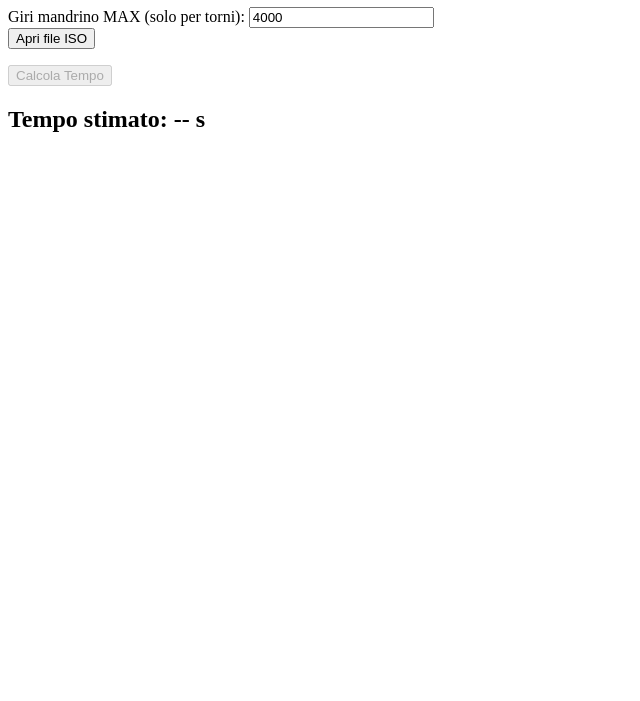
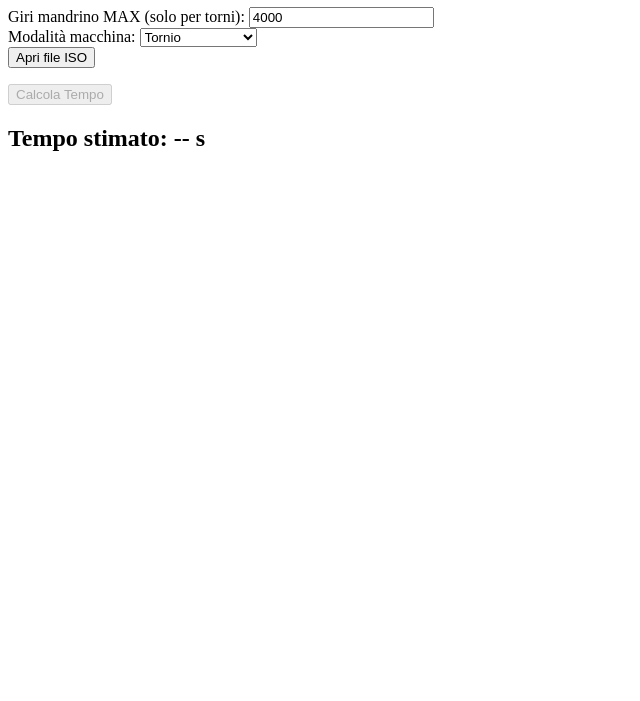
Before and after one commit to Mirkocapi78/time-calculator, an Electron app: page index.html in a window 800 px wide. Shown: the part 99-800 px from the top of the page, without its empty margins (0-640 px from the left). Drawn offline with Linux system fonts and the light colour scheme.

Commit message:
aggiunto selettore per fresatura

```diff
--- a/index.html
+++ b/index.html
@@ -8,6 +8,16 @@
   Giri mandrino MAX (solo per torni):
   <input type="number" id="rpmMax" value="4000" min="100" step="50">
 </label><br>
+
+<label>
+  Modalità macchina:
+  <select id="modeSelect">
+    <option value="lathe">Tornio</option>
+    <option value="mill">Centro di lavoro</option>
+  </select>
+</label>
+<br>
+<!-- poi rimane il tuo openBtn e calcBtn -->
 
 <button id="openBtn">Apri file ISO</button>
 <p id="filePath"></p>
```
